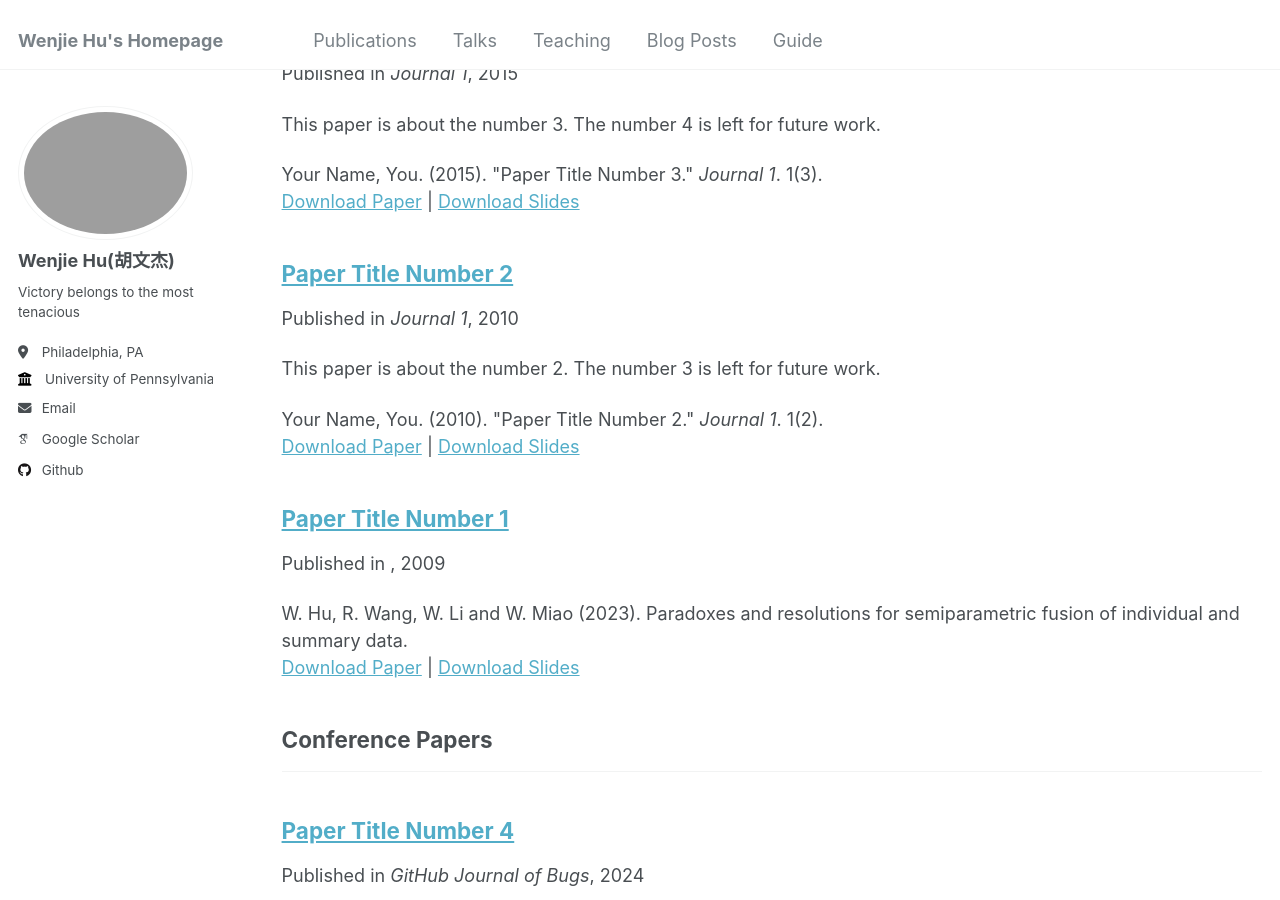
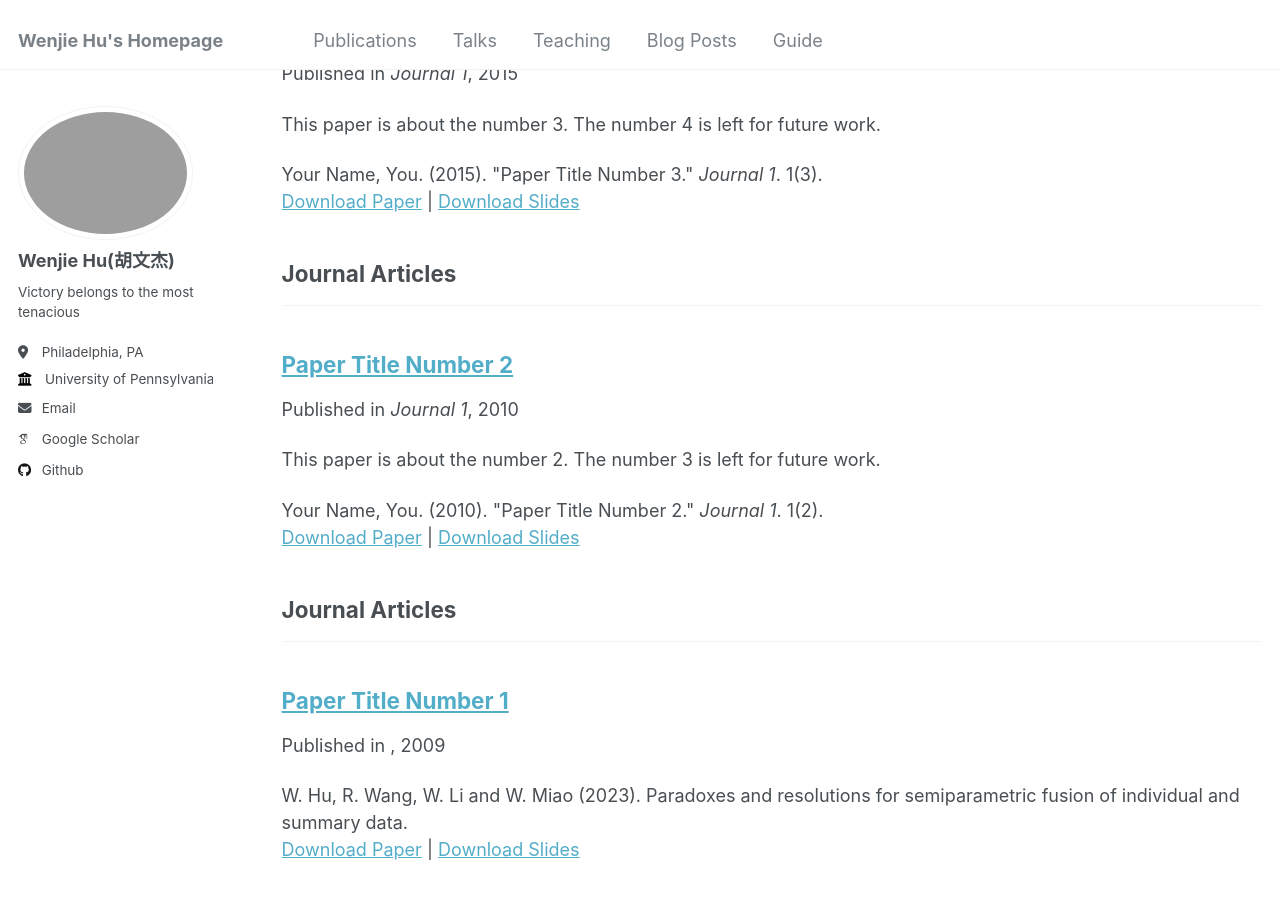
Before and after one commit to hwj0828/hwj0828.github.io, a Jekyll site: the page built from _pages/publications.html, in a window 1280 px wide and 900 px high, scrolled down 296 px. Built offline with Jekyll 4.4.1, drawn with Linux system fonts in a browser that asks for light colours; some web fonts are replaced; part of the change alters nothing that is shown.

```diff
--- a/_pages/publications.html
+++ b/_pages/publications.html
@@ -21,7 +21,7 @@ author_profile: true
       {% endif %}
       {% unless title_shown %}
         <h2>{{ category[1].title }}</h2><hr />
-        {% assign title_shown = true %}
+        {% assign title_shown = false %}
       {% endunless %}
       {% include archive-single.html %}
     {% endfor %}
```
